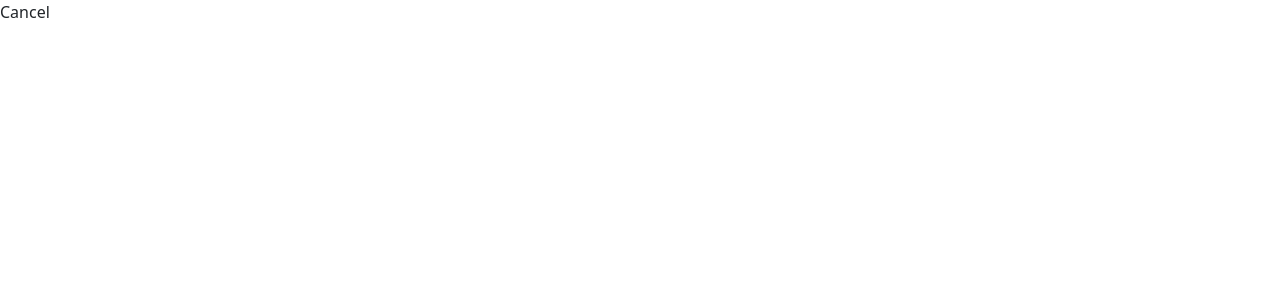
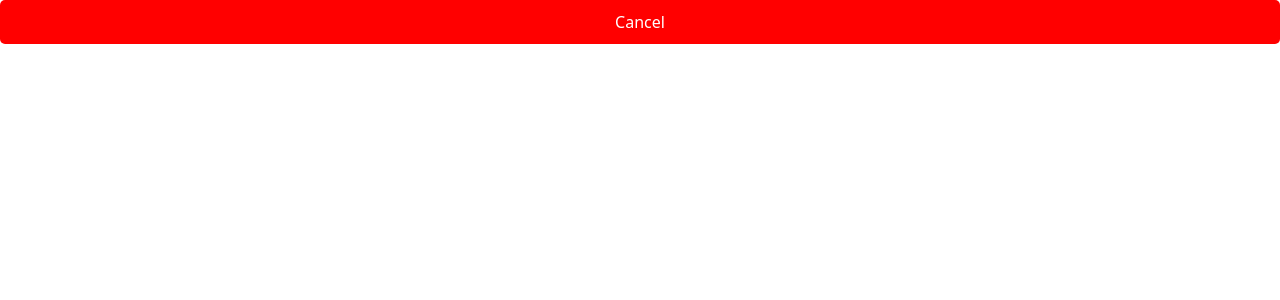
Before and after one commit to suharabeevi/Mini_E-commerce-, a React (Create React App) app in the folder client/: page /cancel in a window 1280 px wide. Shown: the top 300 px of the page. Built offline with nearby package versions, Linux system fonts and the light colour scheme.

Commit message:
style succses and cancel page of client side

```diff
--- a/client/src/components/main/Cancel.jsx
+++ b/client/src/components/main/Cancel.jsx
@@ -1,11 +1,19 @@
-import React from 'react'
+import React from 'react';
 
+const Cancel = () => {
+    const CancelStyle = {
+        backgroundColor: 'red',
+        color: 'white',
+        padding: '10px',
+        borderRadius: '5px',
+        textAlign: 'center'
+    };
 
-const Cancel =()=>{
     return (
-        <div>
+        <div style={CancelStyle}>
             Cancel
-            </div>
-    )
+        </div>
+    );
 }
-export default Cancel
+
+export default Cancel;
--- a/client/src/components/main/Sucess.jsx
+++ b/client/src/components/main/Sucess.jsx
@@ -1,11 +1,19 @@
-import React from 'react'
+import React from 'react';
 
+const Success = () => {
+    const successStyle = {
+        backgroundColor: 'lightgreen',
+        color: 'white',
+        padding: '10px',
+        borderRadius: '5px',
+        textAlign: 'center'
+    };
 
-const Sucess =()=>{
     return (
-        <div>
-           Sucess
-            </div>
-    )
+        <div style={successStyle}>
+            Success
+        </div>
+    );
 }
-export default Sucess
+
+export default Success;
```
